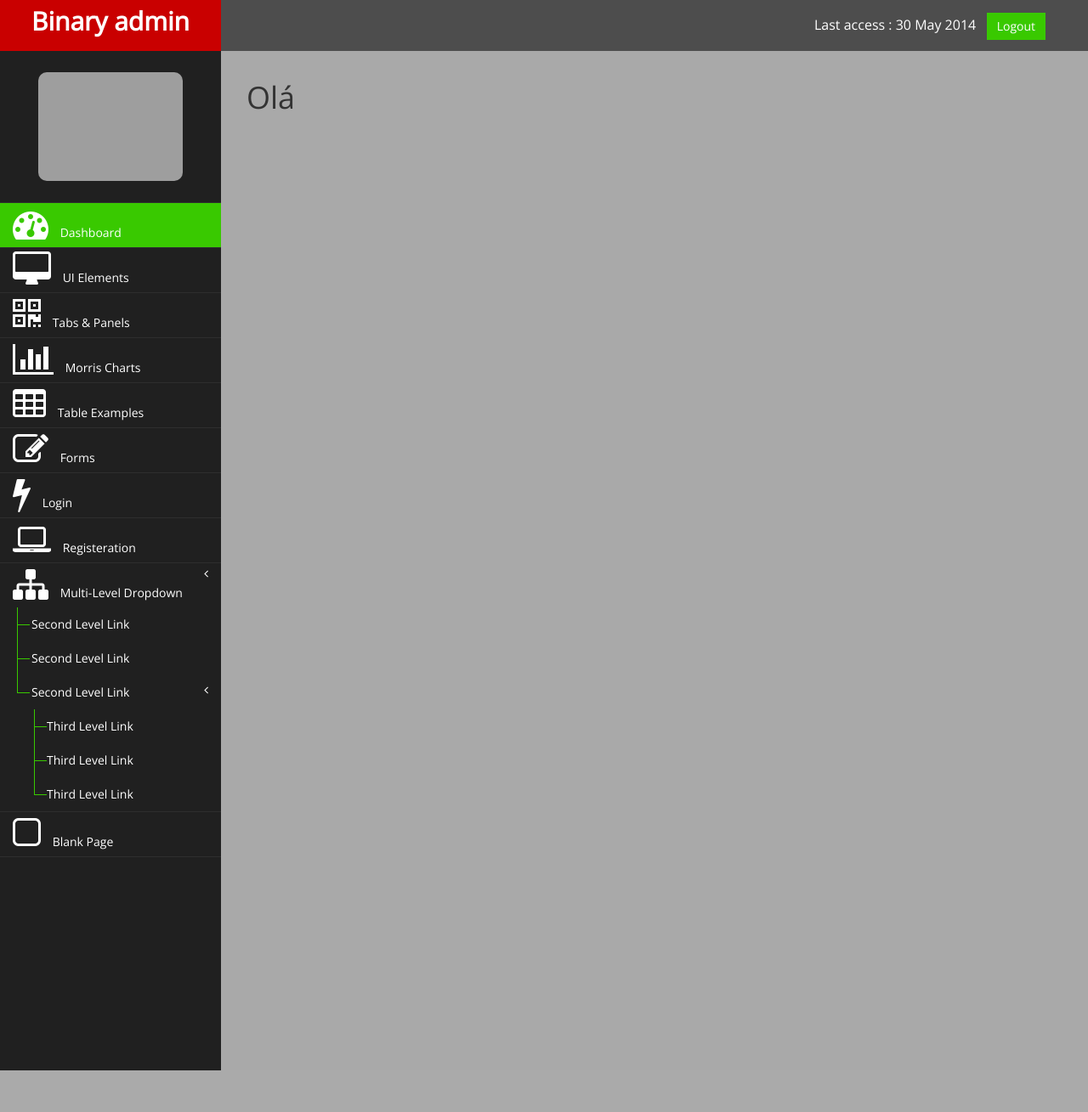
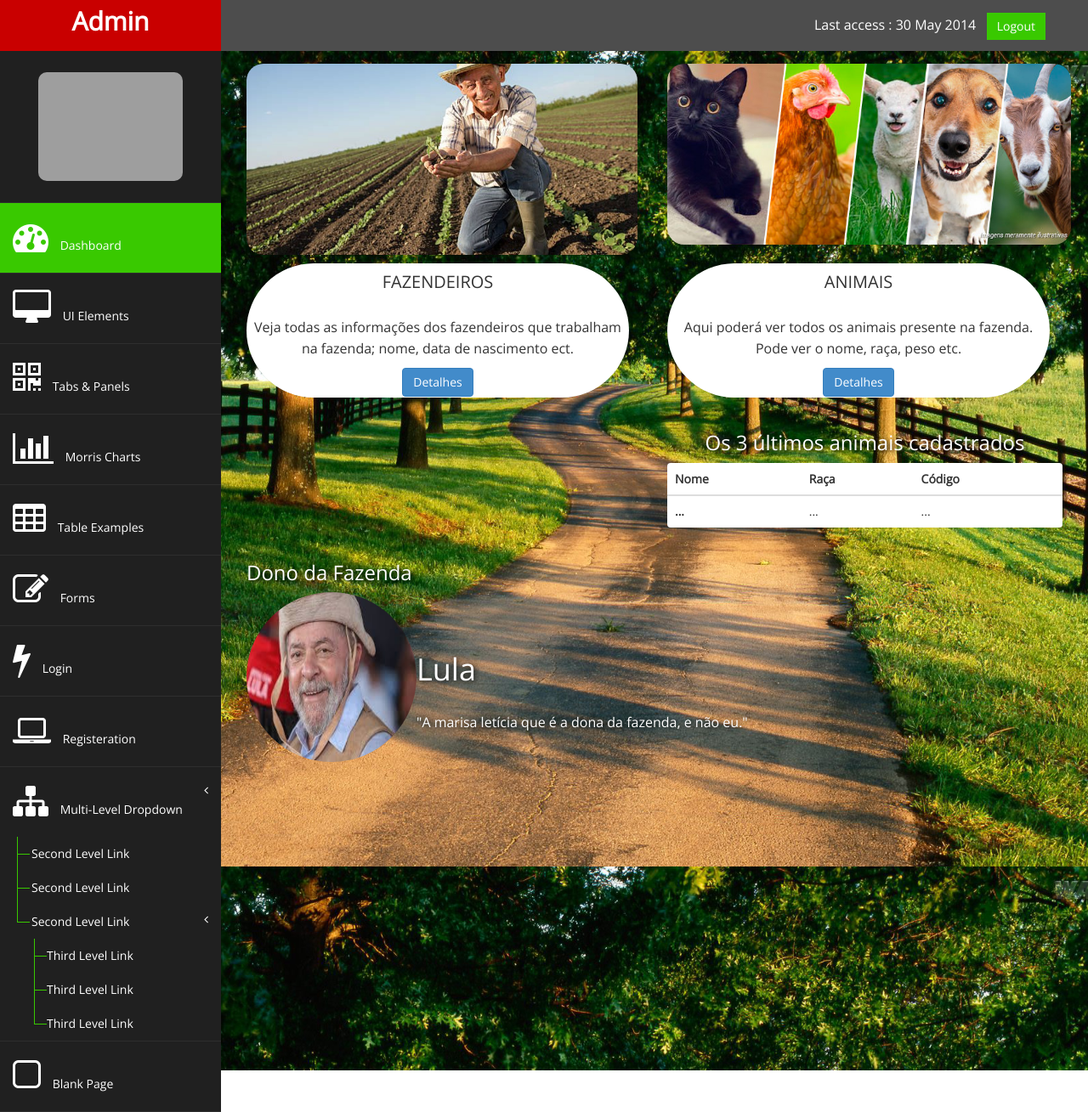
Before and after one commit to mulleroliveira/fazenda, a Django app: page /home/ in a window 1280 px wide. Shown: the whole page at 85% size. Before the commit the page ends 1260 px from the top, so only its background shows below. Run offline with Django 3.2, Linux system fonts and the light colour scheme; some libraries are stand-ins or nearby versions; grey boxes are pictures that could not be loaded.

Commit message:
Modificação no background principal, no home e adicionamento do style.css

```diff
--- a/gestao/static/assets/css/custom.css
+++ b/gestao/static/assets/css/custom.css
@@ -24,7 +24,10 @@
 #page-wrapper {
     padding: 15px 15px;
     min-height: 600px;
-    background-color: darkgrey;
+    background-image: url(../img/fazenda.jpg);
+    background-attachment: fixed;
+    background-repeat: no-repeat;
+    background-size: cover;
 
 }
 #page-inner {
@@ -255,7 +258,7 @@
 	text-shadow:none;
 }
 .sidebar-collapse > .nav > li > a {
-	padding:5px 15px;
+	padding: 20px 15px;
 }
 .sidebar-collapse > .nav > li {
 	border-bottom: 1px solid rgba(107, 108, 109, 0.19);
@@ -263,7 +266,7 @@
 .sidebar-collapse .nav > li > a:hover,
 .sidebar-collapse .nav > li > a:focus {
 
-	background:#0A0A0A;
+	background:rgb(57, 201, 0);
 	outline:0;
 }
 
--- /dev/null
+++ b/gestao/static/assets/css/style.css
@@ -0,0 +1,49 @@
+.img-fazendeiros {
+    width: 460px;
+    border-radius: 20px;
+}
+
+.img-animais {
+      width: 475px;
+      border-radius: 20px;
+
+}
+
+.card-body {
+      width: 450px;
+      margin-top: 10px;
+      text-align: center;
+      border-radius: 100px;
+}
+
+.card-title {
+      font-size: 20px;
+      text-transform: uppercase;
+}
+
+.lista_animais {
+      text-align: center;
+      color: white;
+      text-shadow: black 0.1em 0.1em 0.2em
+}
+
+.foto-dono {
+      width: 200px;
+      height: 200px;
+      border-radius: 50%;
+}
+
+.dono {
+      color: white;
+      text-shadow: black 0.1em 0.1em 0.2em
+}
+
+.img {
+      display: table-cell;
+}
+
+.texto {
+      display: table-cell;
+      color: white;
+      text-shadow: black 0.1em 0.1em 0.5em;
+}
--- a/gestao/templates/base.html
+++ b/gestao/templates/base.html
@@ -5,7 +5,7 @@
 <head>
     <meta charset="utf-8" />
     <meta name="viewport" content="width=device-width, initial-scale=1.0" />
-    <title>Free Bootstrap Admin Template : Binary Admin</title>
+    <title>Fazenda do Lula</title>
     <!-- BOOTSTRAP STYLES-->
     <link href="{% static 'assets/css/bootstrap.css' %}" rel="stylesheet" />
     <!-- FONTAWESOME STYLES-->
@@ -16,6 +16,8 @@
     <link href="{% static 'assets/css/custom.css' %}" rel="stylesheet" />
     <!-- GOOGLE FONTS-->
     <link href='http://fonts.googleapis.com/css?family=Open+Sans' rel='stylesheet' type='text/css' />
+    <!-- My Css -->
+    <link rel="stylesheet" href="{% static 'assets/css/style.css' %}">
 </head>
 
 <body>
@@ -28,13 +30,13 @@
                     <span class="icon-bar"></span>
                     <span class="icon-bar"></span>
                 </button>
-                <a class="navbar-brand" href="index.html">Binary admin</a>
+                <a class="navbar-brand" href="/home">Admin</a>
             </div>
             <div style="color: white;
 padding: 15px 50px 5px 50px;
 float: right;
 font-size: 16px;"> Last access : 30 May 2014 &nbsp;
-                <a href="login.html" class="btn btn-danger square-btn-adjust">Logout</a>
+                <a href="/home" class="btn btn-danger square-btn-adjust">Logout</a>
             </div>
         </nav>
         <!-- /. NAV TOP  -->
--- a/gestao/templates/home.html
+++ b/gestao/templates/home.html
@@ -1,7 +1,63 @@
-{% extends 'base.html' %} {% block conteudo %}
+{% extends 'base.html' %}
+{% load static %}
+{% block conteudo %}
+<div class="row">
+    <div class="col-md-6">
+        <img src="{% static 'assets/img/fazendeiro.jpg' %}" class="img-fazendeiros" alt="">
+    </div>
+    <div class="col-md-6">
+        <img src="{% static 'assets/img/animais.jpg' %}" class="img-animais" alt="">
+    </div>
+</div>
+<div class="row">
+    <div class="col-md-6">
+        <div class="card-body panel">
+            <h5 class="card-title">Fazendeiros</h5>
+            <p class="card-text">Veja todas as informações dos fazendeiros que trabalham na fazenda; nome, data de
+                nascimento ect.</p>
+            <a href="#" class="btn btn-primary">Detalhes</a>
+        </div>
+    </div>
+    <div class="col-md-6">
+        <div class="card-body panel">
+            <h5 class="card-title">Animais</h5>
+            <p class="card-text">Aqui poderá ver todos os animais presente na fazenda. Pode ver o nome, raça, peso etc.</p>
+            <a href="#" class="btn btn-primary">Detalhes</a>
+        </div>
+        <div class="row">
+            <div class="col-md-12">
+                <table class="table panel">
+                    <h3 class="lista_animais">Os 3 últimos animais cadastrados</h3>
+                    <thead>
+                        <tr>
+                            <th>Nome</th>
+                            <th>Raça</th>
+                            <th>Código</th>
+
+                        </tr>
+                    </thead>
+                    <tbody>
+                        <tr>
+                            <th>...</th>
+                            <td>...</td>
+                            <td>...</td>
+                        </tr>
+                    </tbody>
+                </table>
+            </div>
+        </div>
+    </div>
+</div>
 <div class="row">
     <div class="col-md-12">
-        <h1>Olá</h1>
+        <h3 class="dono">Dono da Fazenda</h3>
+        <div class="img">
+            <img src="{% static 'assets/img/lula.jpeg' %}" class="foto-dono" alt="">
+        </div>
+        <div class="texto">
+            <h1>Lula</h1>
+            <p>"A marisa letícia que é a dona da fazenda, e não eu."</p>
+        </div>
     </div>
 </div>
 {% endblock %}
```
Also changed, not shown: gestao/static/assets/img/1.png (deleted), gestao/static/assets/img/2.png (deleted), gestao/static/assets/img/3.png (deleted), gestao/static/assets/img/4.png (deleted), gestao/static/assets/img/animais.jpg (added), gestao/static/assets/img/fazenda.jpg (added), gestao/static/assets/img/fazendeiro.jpg (added), gestao/static/assets/img/find_user.png (deleted), gestao/static/assets/img/lula.jpeg (added).
